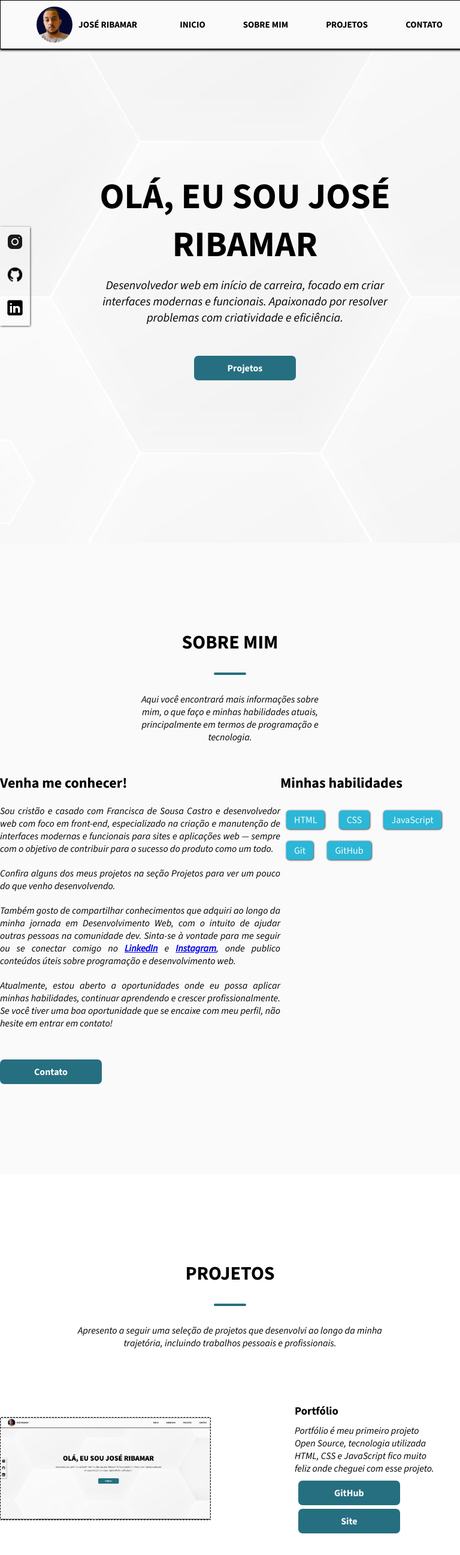
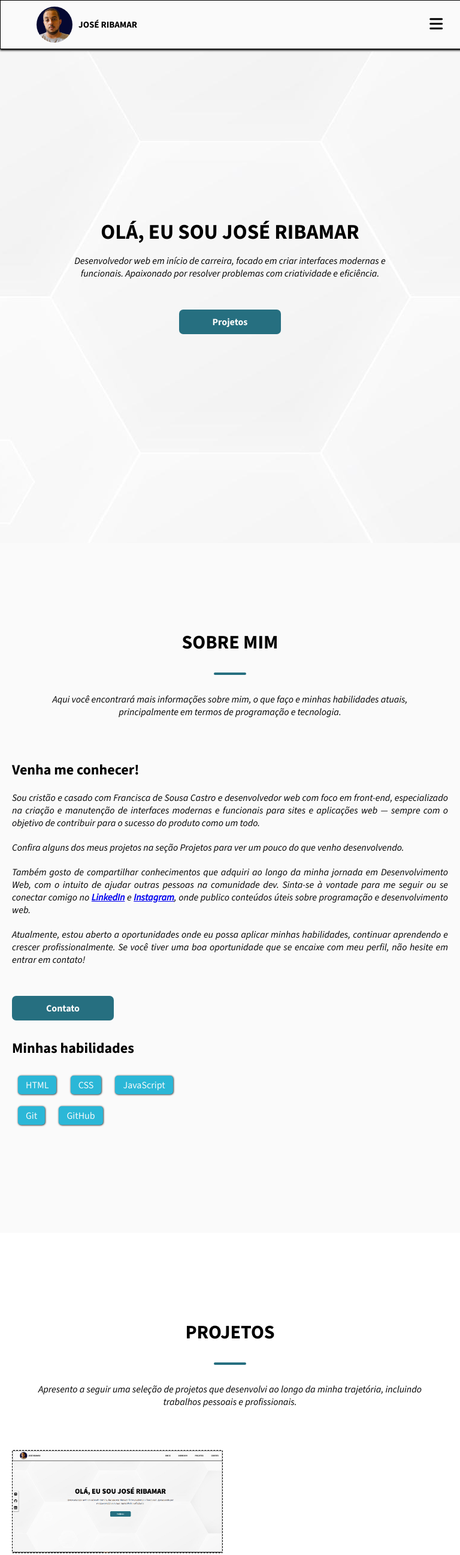
Before and after one commit to jta-ads/portifolio, a plain HTML site: page index.html in a window 768 px wide. Shown: the top 2592 px of the page at 60% size. Drawn offline with nearby package versions, Linux system fonts and the light colour scheme.

Commit message:
Responsividade ok

```diff
--- a/assets/css/styles.css
+++ b/assets/css/styles.css
@@ -14,9 +14,7 @@ p{
 h1{
     text-transform: uppercase;
 }
-body{
-    display: block;
-}
+
 /* cores utilizadas */
 :root{
     --cor1: #2BB7D7;
@@ -48,6 +46,13 @@ nav{
 
 
 }
+main{
+    width: 100%;
+}
+div.navegar{
+    display: flex;
+    align-items: center;
+}
 div.navegar a{
     margin: 30px;
     text-decoration: none;
@@ -65,6 +70,15 @@ div.img-perfil img{
     margin: 0px 0px 0px 50px;
     border-radius: 50%;
 }
+/* menu burguer bar */
+
+div.menu-bar{
+    display: none;
+}
+div.menu-bar i{
+    font-size: 25px;
+    padding-right:30px;
+}
 
 /* Home */
 div.inicio{
@@ -77,6 +91,7 @@ div.inicio{
     align-items: center;
     justify-content: space-between;
     padding-bottom: 70px;
+    width: 100%;
 
 
 }
@@ -165,7 +180,8 @@ div.bio{
 
 }
 div.conhecer{
-    width: 550px;
+    width: 50%;
+
 }
 div.conhecer p{
     font-weight: lighter;
@@ -208,13 +224,16 @@ div.project p{
 div.container-project{
     display: flex;
     justify-content: center;
-    align-items: center;
-    gap: 100px;
-    margin: 0 auto;
+    gap:100px;
+
 }
 div.description{
-    margin: 40px;
-    width: 300px;
+    width: 20%;
+    padding: 0;
+}
+div.description p{
+    /* margin: 40px 0px; */
+    width: 68%;
 
 }
 div.container-project figure img{
@@ -237,7 +256,7 @@ div.container-contact{
     display: flex;
     align-items: center;
     justify-content: space-between;
-    padding: 9em;
+    padding: 9em 0;
     flex-direction: column;
 }
 form.form-contact{
@@ -269,12 +288,12 @@ form.form-contact textarea{
     border: none;
 }
 form.form-contact input[type=submit]{
-    margin-top: 50px;
+    margin-top: 40px;
     text-align: center;
     color: var(--cor4);
     background-color: var(--cor2);
     height: 40px;
-    width: 150px;
+    width: 30%;
     padding: 1px;
 
 }
@@ -315,7 +334,7 @@ div.rodape{
 }
 div.rodape div.traco-rodape{
     border-top: thin solid white;
-    width: 500px;
+    width: 50%;
     margin-bottom: 40px;
 }
 div.rodape p{
@@ -324,3 +343,79 @@ div.rodape p{
 div.rodape p a{
     color: var(--cor5);
 }
+
+/* responsividade */
+
+@media (min-width:400px) and (max-width: 850px) {
+    div.menu-bar{
+        display: block;
+    }
+    div.navegar {
+        display: flex;
+        flex-direction: column;
+        justify-content: center;
+        align-items: center;
+        position: absolute;
+        top: 88px;
+        background-color: var(--cor4);
+        width: 100%;
+        gap: 0;
+        cursor: pointer;
+        overflow: hidden;
+
+    }
+    div#menubar{
+        transition: 0.3s;
+    }
+    div.redes-sociais{
+        display: none;
+    }
+    div.inicio h1{
+        font-size: 35px;
+    }
+    div.inicio p{
+        font-size: 16px;
+    }
+    div#me p{
+        width: 90%;
+    }
+    div.bio{
+        flex-direction: column;
+        padding: 20px;
+    }
+    div.conhecer{
+        width: 100%;
+    }
+    div.skills{
+        padding-top: 30px;
+    }
+    div.container-project{
+        flex-direction: column;
+        padding: 20px;
+        gap: 50px;
+    }
+    div.description{
+        display: flex;
+        flex-direction: column;
+        width: 100%;
+        justify-content: center;
+        align-items: center;
+        text-align: justify;
+    }
+    div.project p{
+        width: 90%;
+    }
+    form.form-contact{
+        width: 70%;
+    }
+    div.footer-home{
+        flex-direction: column;
+        padding: 40px;
+
+    }
+    div.footer-home p{
+        width: 90%;
+        text-align: justify;
+        letter-spacing: -1px;
+    }
+}
--- /dev/null
+++ b/assets/js/scripts.js
@@ -0,0 +1,18 @@
+let navegar = document.getElementById("menubar")
+
+let menuList = document.getElementById("menubar");
+menuList.style.maxHeight = "0px";
+
+function menuBar(){
+
+    if(menuList.style.maxHeight == "0px"){
+        menuList.style.maxHeight = "300px"
+    }else{
+        menuList.style.maxHeight = "0px"
+    }
+
+}
+
+navegar.addEventListener("click", ()=>{
+    menuList.style.maxHeight = "0px";
+})
--- a/index.html
+++ b/index.html
@@ -5,6 +5,8 @@
     <meta name="viewport" content="width=device-width, initial-scale=1.0">
     <link rel="shortcut icon" href="assets/img/favicon.png" type="image/x-icon">
     <link rel="stylesheet" href="assets/css/styles.css">
+    <script src="https://kit.fontawesome.com/a68b25948c.js" crossorigin="anonymous" defer></script>
+    <script src="assets/js/scripts.js" defer></script>
 
     <title>Portifólio | José Ribamar </title>
 </head>
@@ -13,14 +15,17 @@
         <div class="img-perfil">
             <img src="assets/img/perfil.png" alt="perfil"> <span> José Ribamar</span>
         </div>
-        <div class="navegar">
+        <div class="navegar" id="menubar">
             <a href="#inicio">Inicio</a>
             <a href="#about-me">Sobre mim</a>
             <a href="#project-home">Projetos</a>
             <a href="#contact">Contato</a>
         </div>
+        <div class="menu-bar">
+            <i class="fa-solid fa-bars" onclick="menuBar()"></i>
+        </div>
     </nav>
-
+    <main>
         <div class="inicio" id="inicio">
             <div class="redes-sociais">
                 <a href="https://www.instagram.com/mr_castr/" target="_blank"><img src="assets/img/instagram.png" alt="icon-instagram"></a>
@@ -40,7 +45,7 @@
             <div></div>
         </div>
         <div class="about" id="about-me">
-        <div class="about-me" id="about-me">
+            <div class="about-me" id="me">
                 <h1 >Sobre mim</h1>
                 <div class="traco"></div>
                 <p>Aqui você encontrará mais informações sobre mim, o que faço e minhas habilidades atuais, principalmente em termos de programação e tecnologia.</p>
@@ -107,6 +112,7 @@
                 <input type="submit" value="Enviar">
             </form>
         </div>
+    </main>
     <footer>
         <div class="footer-home">
             <div class="eu-footer">
```
Also changed, not shown: assets/img/burgerbar.svg (added). Lines whose indentation alone changed are shown as unchanged.
